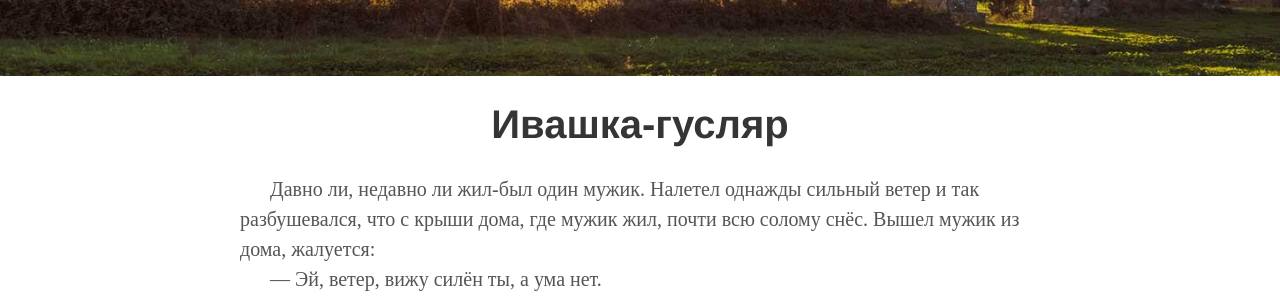
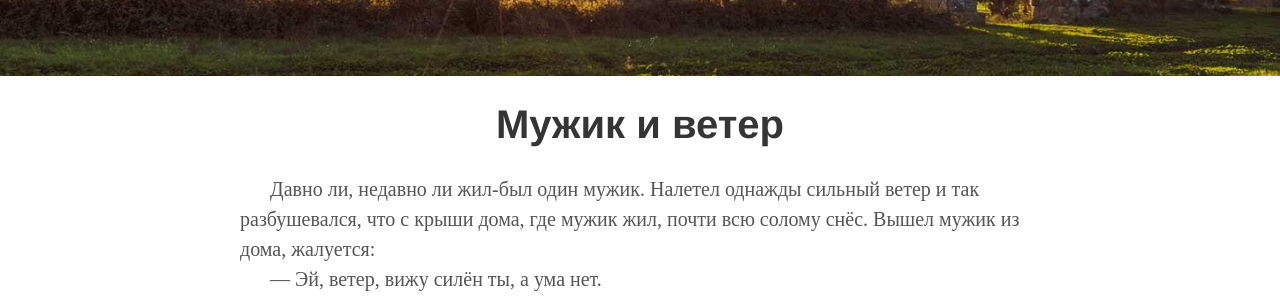
Before and after one commit to postolny/postolny.github.io, a Jekyll site: the page built from _pages/muzhik-i-veter.html, in a window 1280 px wide. Shown: the part 322-622 px from the top of the page. Built offline with Jekyll 4.4.1, drawn with Linux system fonts in a browser that asks for light colours.

Commit message:
Update muzhik-i-veter.html

```diff
--- a/_pages/muzhik-i-veter.html
+++ b/_pages/muzhik-i-veter.html
@@ -1,7 +1,7 @@
 ---
 layout: default
 style: opere
-title: "Ивашка-гусляр"
+title: "Мужик и ветер"
 description: "Сказка Игоря Анатольевича Постольного. Давно ли, недавно ли жил-был один мужик. Налетел однажды сильный ветер и так разбушевался, что с крыши дома, где мужик жил, почти всю солому снёс."
 permalink: /muzhik-i-veter/
 ---
```
